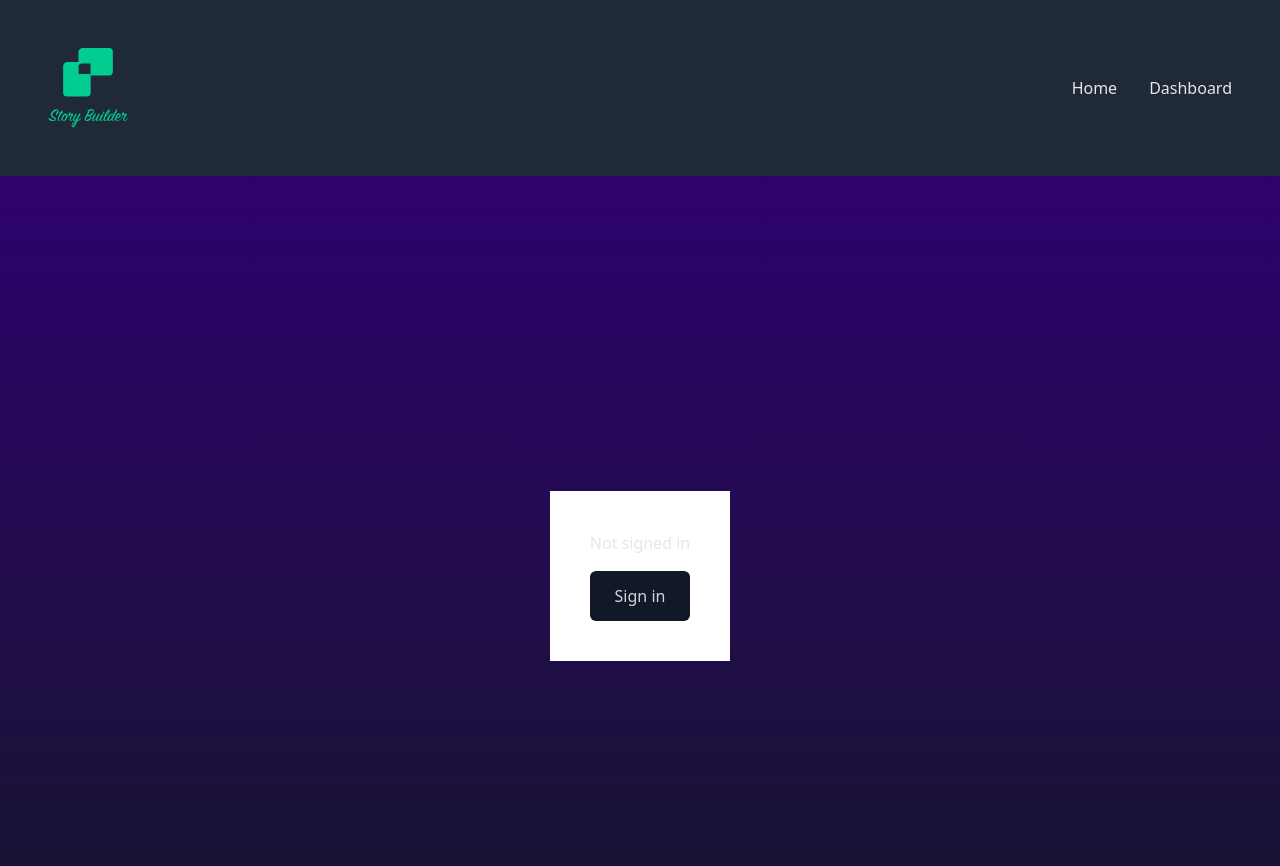
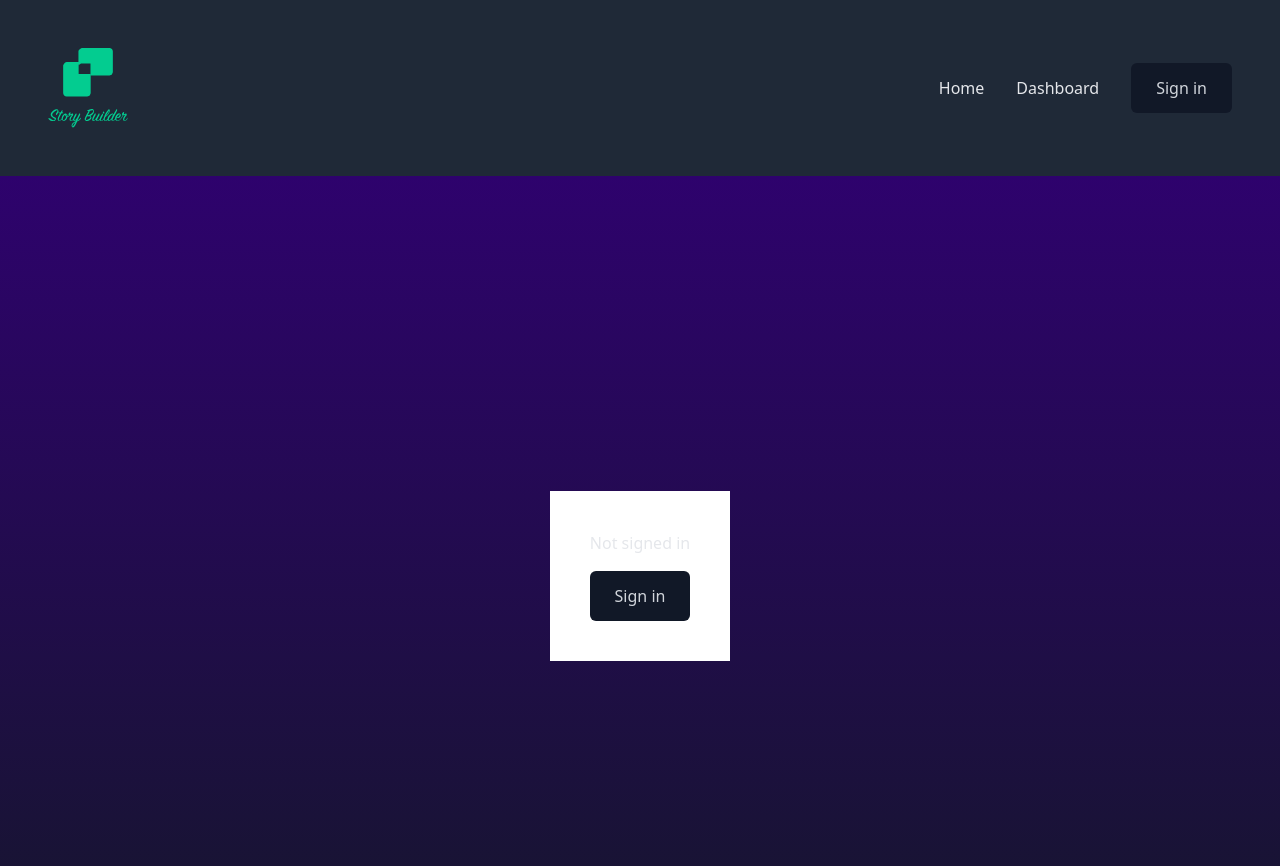
Before and after one commit to andyluak/cv-builder, a Next.js app: page / in a window 1280 px wide. Shown: the top 866 px of the page. Built offline with nearby package versions, Linux system fonts and the light colour scheme; no server answers.

Commit message:
Navbar sign in button

```diff
--- a/src/components/Welcome.tsx
+++ b/src/components/Welcome.tsx
@@ -4,7 +4,7 @@ import React from "react";
 import Button from "./ui/Button";
 
 function Welcome() {
-  const { data: session, status } = useSession();
+  const { data: session } = useSession();
 
   const handleSignIn = async () => {
     await signIn("google", {
--- a/src/components/ui/Navbar.tsx
+++ b/src/components/ui/Navbar.tsx
@@ -1,26 +1,50 @@
+import { signIn, signOut, useSession } from "next-auth/react";
 import Link from "next/link";
 import React from "react";
 
 import Hamburger from "public/hamburger.svg";
 import Logo from "public/logo.svg";
 
+import Button from "./Button";
+
 function Navbar() {
+  const { data: session, status } = useSession();
+  const handleSignIn = async () => {
+    await signIn("google", {
+      redirect: true,
+    });
+
+    // If you want to redirect the user to a specific page after signing in,
+    // you can pass the url to the `redirect` option:
+  };
   return (
     <header>
       <div className="flex items-center justify-between p-4 px-8 md:p-8 lg:p-12">
         <Link href="/">
           <Logo className="h-20 w-20 fill-accent" />
         </Link>
-
         <nav className="hidden md:block">
           <ul className="flex items-center gap-8">
             <li>
-              {" "}
-              <Link href="/">Home</Link>{" "}
+              <Link href="/">Home</Link>
             </li>
             <li>
-              {" "}
-              <Link href="/dashboard">Dashboard</Link>{" "}
+              <Link href="/dashboard">Dashboard</Link>
+            </li>
+            <li>
+              {session ? (
+                <Button variant="primary" size="lg" onClick={() => signOut()}>
+                  Sign out
+                </Button>
+              ) : (
+                <Button
+                  variant="primary"
+                  size="lg"
+                  onClick={() => handleSignIn()}
+                >
+                  Sign in
+                </Button>
+              )}
             </li>
           </ul>
         </nav>
--- a/src/pages/_app.tsx
+++ b/src/pages/_app.tsx
@@ -27,11 +27,11 @@ const MyApp: AppType<{ session: Session | null }> = ({
   pageProps: any;
 }) => {
   const getLayout = Component.getLayout || ((page: unknown) => page);
-  return getLayout(
+  return (
     <QueryClientProvider client={queryClient}>
       <SessionProvider session={session}>
         <ResumeProvider>
-          <Component {...pageProps} />
+          {getLayout(<Component {...pageProps} />)}
         </ResumeProvider>
       </SessionProvider>
     </QueryClientProvider>
```
